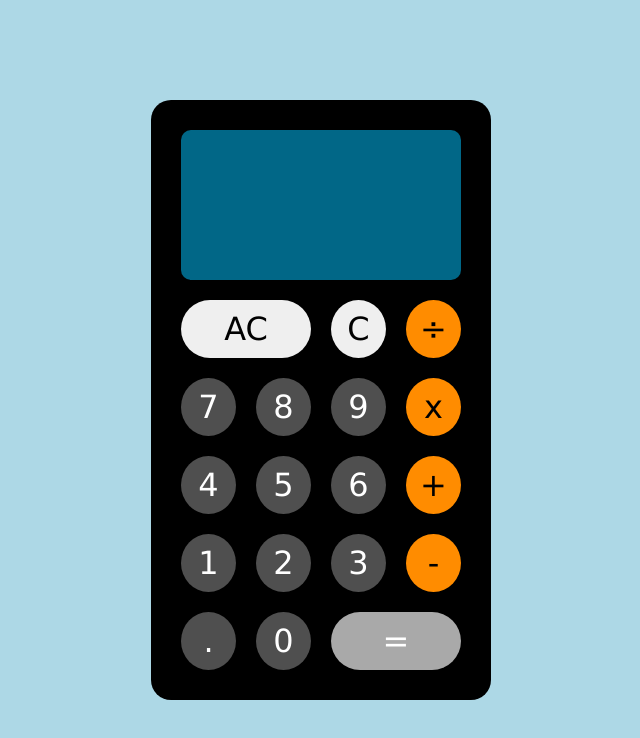
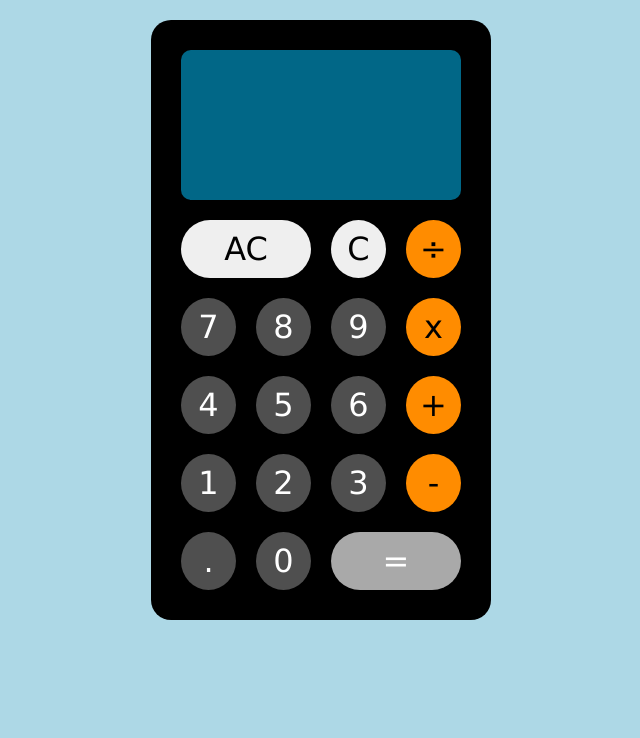
Before and after one commit to nauish/calculator, a website: page index.html in a window 1280 px wide. Shown: the whole page, without its empty margins (319-959 px from the left). Drawn offline with Linux system fonts and the light colour scheme.

Commit message:
Revert Safari tricks and implement other idea

```diff
--- a/main.js
+++ b/main.js
@@ -86,10 +86,6 @@ class Calculator {
   }
 }
 
-let vh = window.innerHeight * 0.01;
-// Then we set the value in the --vh custom property to the root of the document
-document.documentElement.style.setProperty("--vh", `${vh}px`);
-
 const numberButtons = document.querySelectorAll(".number");
 const operationButtons = document.querySelectorAll(".operator");
 const equalButton = document.querySelector(".equal");
--- a/style.css
+++ b/style.css
@@ -1,11 +1,17 @@
+html {
+  /* footer support */
+  position: relative;
+  min-height: 100%;
+}
+
 body {
   display: flex;
   flex-direction: column;
   align-items: center;
-  justify-content: center;
+  justify-content: space-around;
   box-sizing: border-box;
-  height: 100vh;
-  height: calc(var(--vh, 1vh) * 100);
+  min-height: 600px;
+  height: 80vh;
   margin: 0;
   background-color: lightblue;
   font-family: "Gill Sans", "Gill Sans MT", Calibri, "Trebuchet MS", sans-serif;
```
